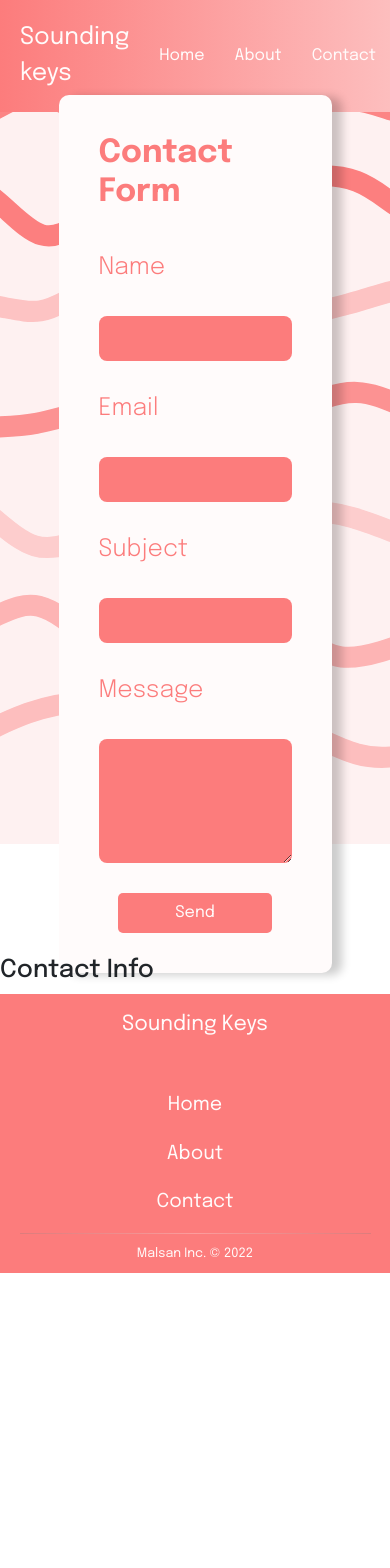
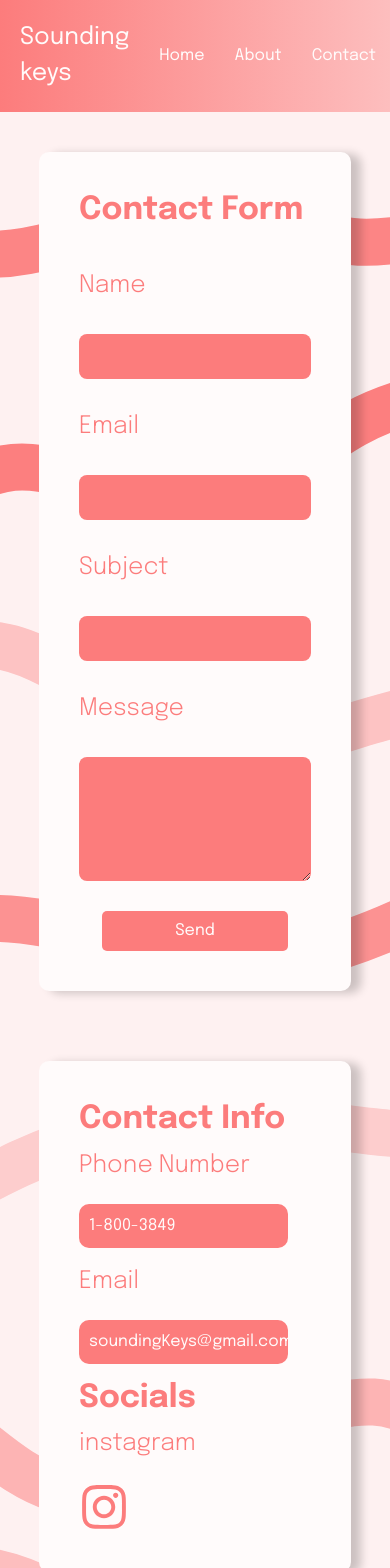
Before and after one commit to Mike1938/sounding-keys, a React (Create React App) app: page /contact in a window 390 px wide. Shown: the top 1568 px of the page. Before the commit the page ends 1273 px from the top, so only its background shows below. Built offline with nearby package versions, Linux system fonts and the light colour scheme.

Commit message:
Worked on the contact info section added styles adjusted styles and worked with the responsiveness

```diff
--- a/src/Contact.js
+++ b/src/Contact.js
@@ -1,5 +1,6 @@
 import Footer from "./components/Footer";
 import Nav from "./components/Nav";
+import {FaInstagram} from "react-icons/fa"
 
 const Contact = ()=>{
     return(
@@ -20,8 +21,15 @@
                 </form>
 
             </div>
-            <div>
-                <h2>Contact Info</h2>
+            <div className="contactInfo">
+                <h2 className="formTitle">Contact Info</h2>
+                <p className="labelStyles">Phone Number</p>
+                <p className="infoText">1-800-3849</p>
+                <p className="labelStyles">Email</p>
+                <p className="infoText">soundingKeys@gmail.com</p>
+                <h2 className="formTitle">Socials</h2>
+                <p className="labelStyles">instagram</p>
+                <a className="social" href="https://www.instagram.com/sounding_keys/"><FaInstagram size="50"/></a>
             </div>
             <Footer/>
         </div>
--- a/src/Home.js
+++ b/src/Home.js
@@ -2,6 +2,7 @@
 import Nav from "./components/Nav";
 import { Link } from "react-router-dom";
 import Footer from "./components/Footer";
+import InfoBlock from "./components/InfoBlock";
 const Home = ()=>{
     return(
         <div className="homeCont">
@@ -18,7 +19,10 @@
                 </div>
             </div>
             <div className="productInfo">
-                <h2 className="landAbout">Michael why you do this</h2>
+                <InfoBlock
+                title="Bringing portability and music together"
+                imgONe=""
+                />
             </div>
             <Footer/>
         </div>
--- a/src/styles.css
+++ b/src/styles.css
@@ -171,17 +171,17 @@
 /* Contact styles */
 
 .contactCont{
-    height: 100%;
     background-image: url("../public/images/contactBg.svg");
     background-position: center;
     background-repeat: no-repeat;
     background-size: cover;
 }
 .formCont{
-    height: 100%;
+    padding: 100px;
     display: flex;
     justify-content: center;
     align-items: center;
+
 }
 .contactForm{
     display: flex;
@@ -190,6 +190,7 @@
     background-color: #FFFBFB;
     width: 70%;
     padding: 40px;
+    margin: 40px 20px;
     border-radius: 10px;
     box-shadow: 10px 2px 10px rgba(0, 0, 0, 0.2);
 }
@@ -213,7 +214,10 @@
     height: 40px;
     margin: 0 auto;
 }
-.contactForm label{
+.contactForm button:hover{
+    background-color: rgb(253, 190, 190);
+}
+.contactForm label, .labelStyles{
     color: #FC7C7C;
     font-weight: 300;
     font-size: 1.5rem;
@@ -231,6 +235,33 @@
     color: #FC7C7C;
     font-weight: 700;
 }
+.contactInfo{
+    background-color: #FFFBFB;
+    width: 70%;
+    margin: 30px auto;
+    display: flex;
+    flex-direction: column;
+    padding: 40px;
+    border-radius: 10px;
+    color: #FC7C7C;
+    box-shadow: 10px 2px 10px rgb(0 0 0 / 20%);
+
+}
+
+.contactInfo .labelStyles{
+    margin-bottom: 20px;
+}
+.social{
+    color: #FC7C7C;
+}
+.infoText{
+    background-color: #FC7C7C;
+    color: #FFFBFB;
+    font-size: 1.3rem;
+    width: 50%;
+    padding: 10px;
+    border-radius: 10px;
+}
 @media(max-width: 1200px){
     .blockInfo{
         flex-direction: column;
@@ -244,4 +275,35 @@
     .infoTitle{
         font-size: 3rem;
     }
+    .title{
+        flex-direction: column;
+        justify-content: space-around;
+    }
+    .title img{
+        width: 80%;
+    }
+    .titleInfo h1{
+        font-size: 3rem;
+    }
+    .titleInfo{
+        width: 80%;
+    }
+
 }
+@media(max-width: 900px){
+    .infoText{
+        width: 90%;
+        font-size: 1rem;
+    }
+    .contactForm{
+        width: 80%;
+    }
+    .contactInfo{
+        width: 80%;
+    }
+}
+@media(max-width: 839px){
+    .formCont{
+        padding: 0px;
+    }
+}
```
